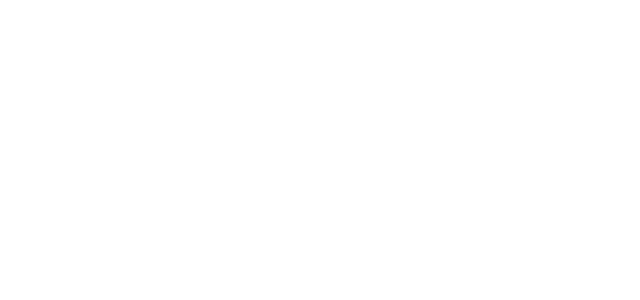
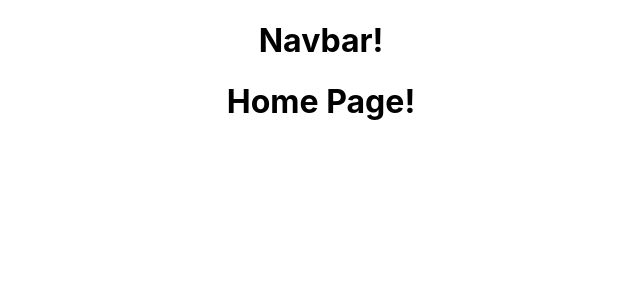
Before and after one commit to msowers72/React-Portfolio, a React (Create React App) app: page / in a window 1280 px wide. Shown: the top 300 px of the page, without its empty margins (319-959 px from the left). Built offline with nearby package versions, Linux system fonts and the light colour scheme.

Commit message:
loaded componet files

```diff
--- a/src/App.js
+++ b/src/App.js
@@ -1,9 +1,12 @@
-import './App.css';
+import "./App.css";
+import Navbar from "./componets/Navbar";
+import Home from "./pages/Home";
 
 function App() {
   return (
     <div className="App">
-
+      <Navbar></Navbar>
+      <Home></Home>
     </div>
   );
 }
--- /dev/null
+++ b/src/componets/Navbar.js
@@ -0,0 +1,9 @@
+import React from "react";
+
+export default function Navbar() {
+  return (
+    <div>
+      <h1>Navbar!</h1>
+    </div>
+  );
+}
--- /dev/null
+++ b/src/pages/Home.js
@@ -0,0 +1,9 @@
+import React from "react";
+
+export default function Home() {
+  return (
+    <div>
+      <h1>Home Page!</h1>
+    </div>
+  );
+}
```
Also changed, not shown: src/componets/About.js (added, +9 -0 lines), src/componets/Contact.js (added, +9 -0 lines), src/componets/Portfolio.js (added, +9 -0 lines), src/componets/Resume.js (added, +9 -0 lines).
